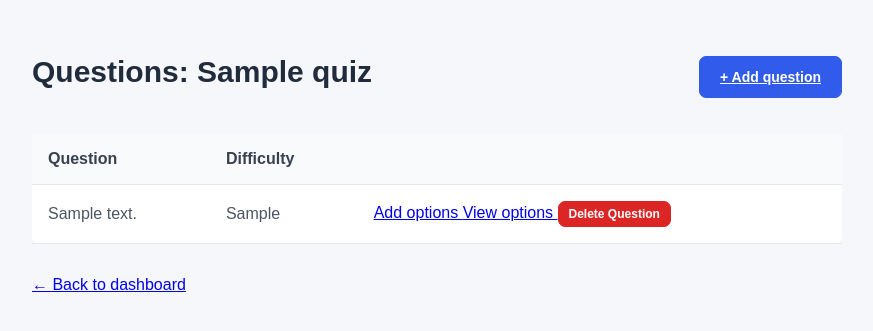
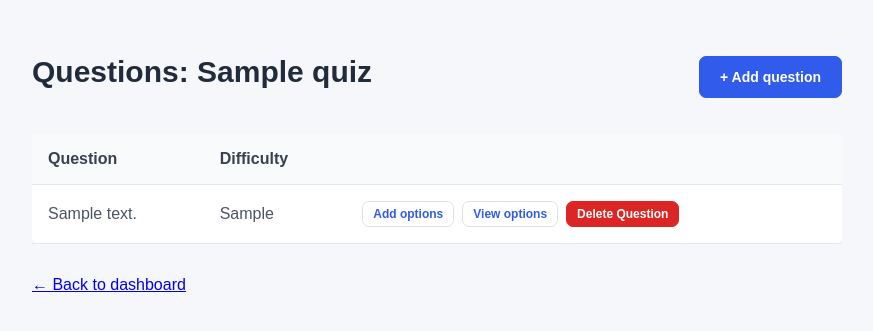
Before and after one commit to the-one-team-1/Quizzer, a Spring Boot app: page /quizzes/1/questions in a window 1280 px wide. Shown: the part 70-401 px from the top of the page, without its empty margins (203-1076 px from the left). Run offline with Spring Boot 4, Linux system fonts and the light colour scheme; tables that the repository leaves empty hold one stand-in row (values such as "Sample post").

Commit message:
remove duplicate header and adjust button styles

```diff
--- a/src/main/resources/static/css/style.css
+++ b/src/main/resources/static/css/style.css
@@ -299,6 +299,7 @@ body {
     font-size: 14px;
     cursor: pointer;
     font-weight: bold;
+    text-decoration: none;
 }
 
 .cancel-button {
@@ -429,6 +430,32 @@ body {
 
 .quiz-table td {
     color: #4b5563;
+}
+
+/* Styles for buttons on question list page */
+.question-actions {
+    display: flex;
+    align-items: center;
+    gap: 8px;
+    flex-wrap: nowrap;
+    white-space: nowrap;
+}
+
+.question-actions > form {
+    display: flex;
+    margin: 0;
+}
+
+.question-action {
+    display: inline-flex;
+    align-items: center;
+    justify-content: center;
+    flex: 0 0 auto;
+    padding: 5px 10px;
+    font-size: 12px;
+    text-decoration: none;
+    white-space: nowrap;
+    color: #315bea;
 }
 
 /* Styles for buttons on dashboard */
--- a/src/main/resources/templates/questions.html
+++ b/src/main/resources/templates/questions.html
@@ -46,23 +46,26 @@
                             <td th:text="${question.questionText}">Question</td>
                             <td th:text="${question.difficulty}">Normal</td>
                             <td>
+                                <div class="question-actions">
                                     <a th:href="@{/questions/{id}/options/new(id=${question.id})}"
-                                    class="quiz-action quiz-questions">
+                                        class="cancel-button question-action">
                                         Add options
                                     </a>
 
                                     <a th:href="@{/questions/{id}/options(id=${question.id})}"
-                                    class="quiz-action quiz-edit">
+                                        class="cancel-button question-action">
                                         View options
                                     </a>
 
                                     <form
                                         class="delete"
                                         th:action="@{/quizzes/{quizId}/questions/{id}/delete(quizId=${quiz.id}, id=${question.id})}"
-                                    method="post" style="display:inline">
-                                    <button type="submit" class="cancel-button"
-                                        style="padding:5px 10px;font-size:12px;">Delete Question</button>
+                                        method="post">
+                                        <button type="submit" class="cancel-button question-action">
+                                            Delete Question
+                                        </button>
                                     </form>
+                                </div>
                             </td>
                         </tr>
                     </tbody>
```
Also changed, not shown: src/main/resources/templates/add-answer-option.html (+3 -7 lines). Lines whose indentation alone changed are shown as unchanged.
